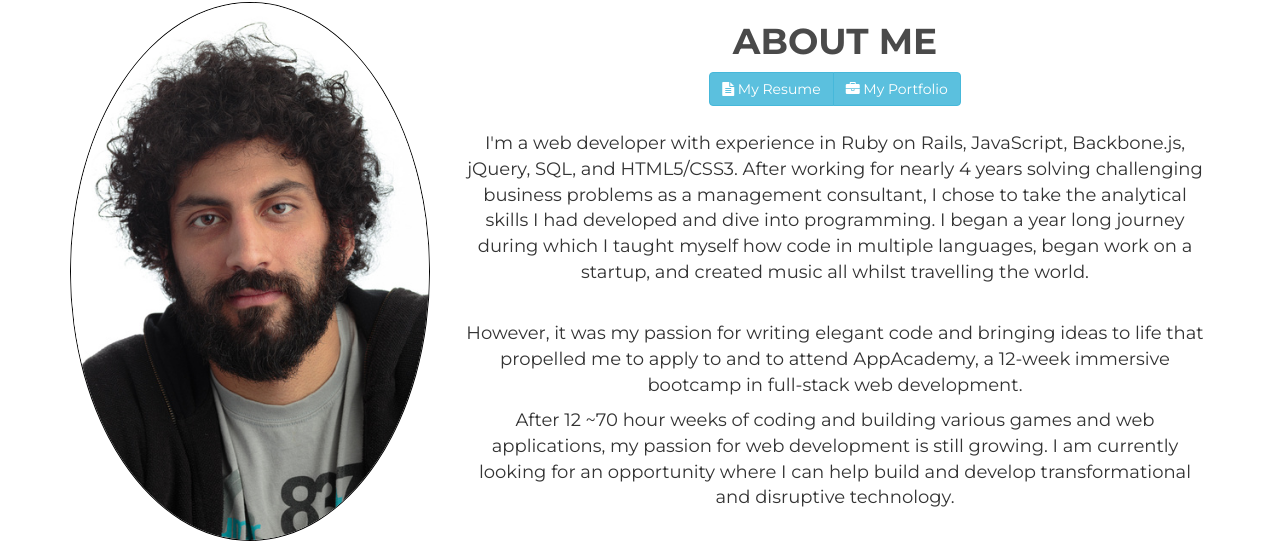
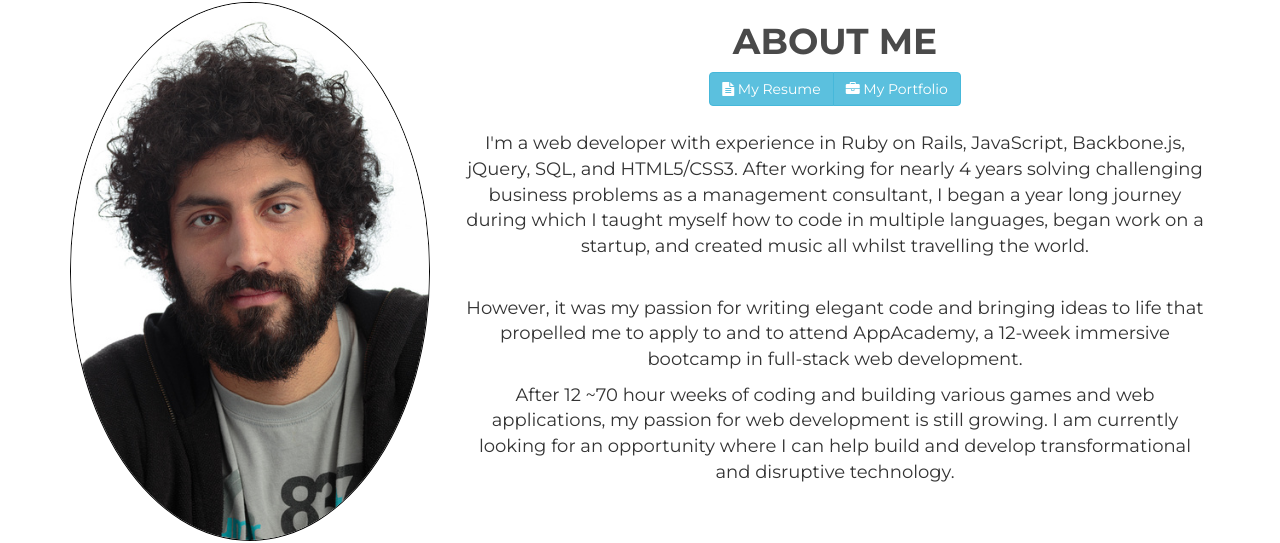
Before and after one commit to theCuriousJi/thecuriousgee.github.io, a plain HTML site: page index.html in a window 1280 px wide. Shown: the part 833-1376 px from the top of the page. Drawn offline with nearby package versions, Linux system fonts and the light colour scheme.

Commit message:
edited text

```diff
--- a/index.html
+++ b/index.html
@@ -81,7 +81,7 @@
                     </div>
                     <div class="about-text">
                         <br>
-                        <p class="bio">I'm a web developer with experience in Ruby on Rails, JavaScript, Backbone.js, jQuery, SQL, and HTML5/CSS3.  After working for nearly 4 years solving challenging business problems as a management consultant, I chose to take the analytical skills I had developed and dive into programming.  I began a year long journey during which I taught myself how code in multiple languages, began work on a startup, and created music all whilst travelling the world.</p>
+                        <p class="bio">I'm a web developer with experience in Ruby on Rails, JavaScript, Backbone.js, jQuery, SQL, and HTML5/CSS3.  After working for nearly 4 years solving challenging business problems as a management consultant, I began a year long journey during which I taught myself how to code in multiple languages, began work on a startup, and created music all whilst travelling the world.</p>
                         <br>
 
                         <p class="bio"> However, it was my passion for writing elegant code and bringing ideas to life that propelled me to apply to and to attend AppAcademy, a 12-week immersive bootcamp in full-stack web development.</p>
```
